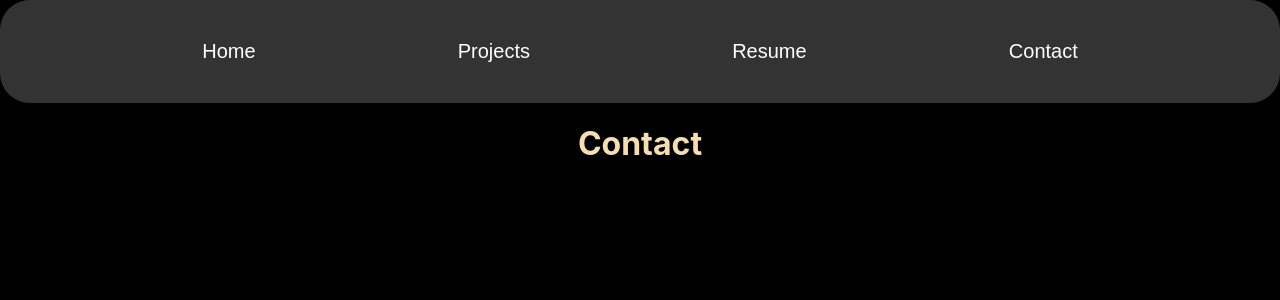
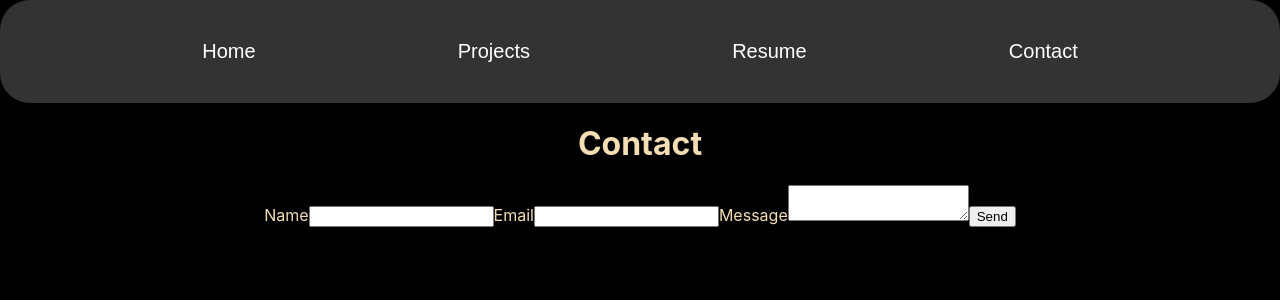
Before and after one commit to DrSloughKeg/DrSloughKeg.github.io, a React (Create React App) app: page /contact in a window 1280 px wide. Shown: the top 300 px of the page. Built offline with nearby package versions, Linux system fonts and the light colour scheme.

Commit message:
started contact

```diff
--- a/package.json
+++ b/package.json
@@ -4,9 +4,11 @@
   "version": "0.1.0",
   "private": true,
   "dependencies": {
+    "@emailjs/browser": "^4.1.0",
     "@testing-library/jest-dom": "^5.17.0",
     "@testing-library/react": "^13.4.0",
     "@testing-library/user-event": "^13.5.0",
+    "emailjs": "^4.0.3",
     "react": "^18.2.0",
     "react-dom": "^18.2.0",
     "react-router-dom": "^6.22.0",
--- a/src/pages/contact.js
+++ b/src/pages/contact.js
@@ -1,9 +1,38 @@
-import React from "react";
+import React, { useRef } from "react";
+import emailjs from "@emailjs/browser";
 
 function Contact() {
+  const form = useRef();
+
+  const sendEmail = (e) => {
+    e.preventDefault();
+
+    emailjs
+      .sendForm("service_rsk4mkp", "template_2ot3tq4", form.current, {
+        publicKey: "SI1c4ahLxvm3Teif8",
+      })
+      .then(
+        () => {
+          console.log("SUCCESS!");
+        },
+        (error) => {
+          console.log("FAILED...", error.text);
+        }
+      );
+  };
+
   return (
     <div className="mainBox">
       <h1>Contact</h1>
+      <form ref={form} onSubmit={sendEmail}>
+        <label>Name</label>
+        <input type="text" name="user_name" />
+        <label>Email</label>
+        <input type="email" name="user_email" />
+        <label>Message</label>
+        <textarea name="message" />
+        <input type="submit" value="Send" />
+      </form>
     </div>
   );
 }
```
Also changed, not shown: src/components/email.js (added, +35 -0 lines), 1 other file (tests, documents, lock files or other folders).
